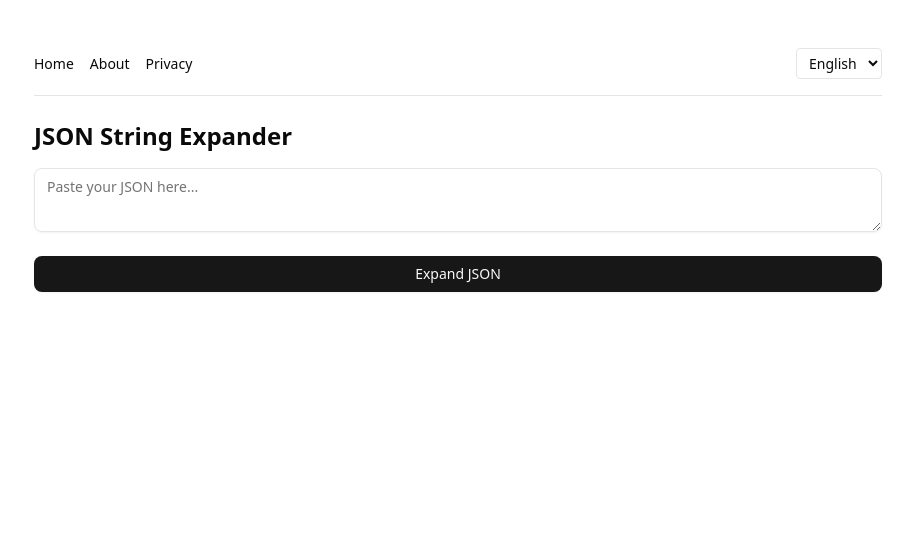
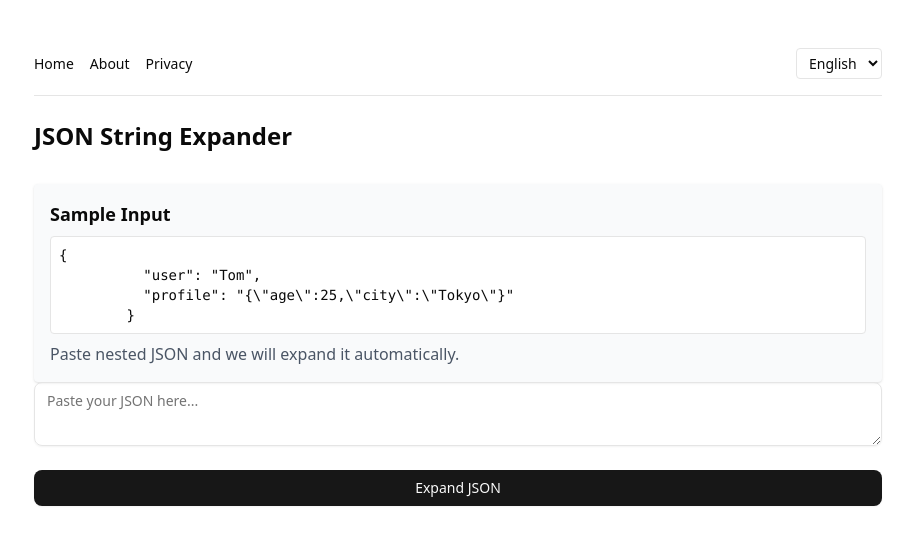
Before and after one commit to nerv828/json-expander-web, a Next.js app: page / in a window 1280 px wide. Shown: the top 544 px of the page, without its empty margins (182-1095 px from the left). Built offline with nearby package versions, Linux system fonts and the light colour scheme.

Commit message:
添加使用说明

```diff
--- a/components/JsonExpander.jsx
+++ b/components/JsonExpander.jsx
@@ -73,7 +73,9 @@ const translations = {
     description: "在线 JSON 嵌套字符串解析工具，快速格式化嵌套 JSON 内容。",
     about: "关于我们",
     privacy: "隐私政策",
-    home: "首页"
+    home: "首页" ,
+    sampleTitle:"样例输入",
+    sampleNote: "粘贴嵌套 JSON，我们会自动展开。"
   },
   en: {
     title: "JSON String Expander",
@@ -84,7 +86,10 @@ const translations = {
     description: "Online tool to expand nested JSON strings into readable format.",
     about: "About",
     privacy: "Privacy",
-    home: "Home"
+    home: "Home",
+    sampleTitle:"Sample Input",
+        sampleNote: "Paste nested JSON and we will expand it automatically."
+
   },
   ja: {
     title: "JSON文字列展開ツール",
@@ -95,7 +100,9 @@ const translations = {
     description: "入れ子になったJSON文字列を展開・整形するオンラインツールです。",
     about: "私たちについて",
     privacy: "プライバシー",
-    home: "ホーム"
+    home: "ホーム",
+    sampleTitle:"サンプル入力",
+    sampleNote: "ネストされたJSONを貼り付けると、自動的に展開されます。"
   }
 };
 
@@ -169,6 +176,19 @@ export default function JsonExpander() {
 
         <h1 className="text-2xl font-bold mb-4">{t.title}</h1>
 
+        <div className="bg-gray-50 p-4 rounded shadow mt-8">
+          <h2 className="text-lg font-semibold mb-2">{t.sampleTitle}</h2>
+          <pre className="text-sm bg-white p-2 rounded border overflow-x-auto">
+            {`{
+          "user": "Tom",
+          "profile": "{\\"age\\":25,\\"city\\":\\"Tokyo\\"}"
+        }`}
+          </pre>
+          <p className="mt-2 text-gray-600">{t.sampleNote}</p>
+        </div>
+
+
+
         <div className="grid gap-6">
           <Textarea
             value={inputJson}
```
